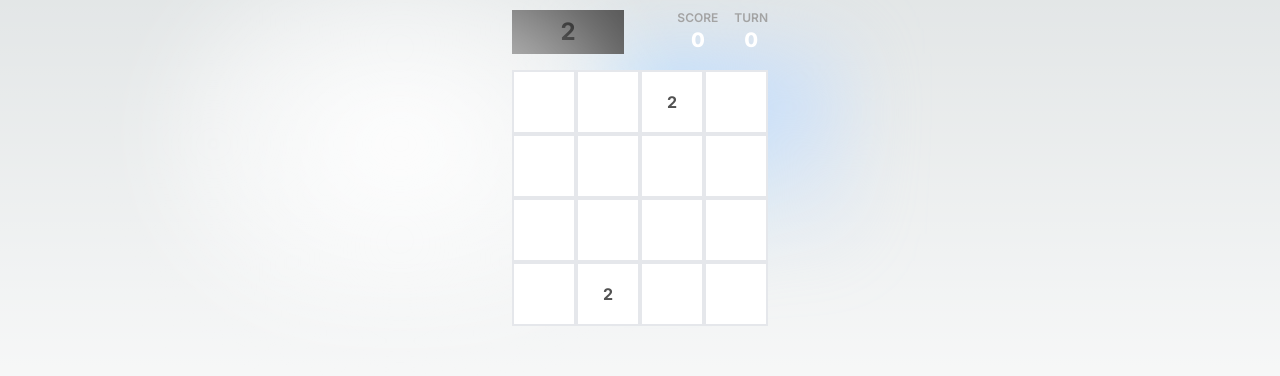
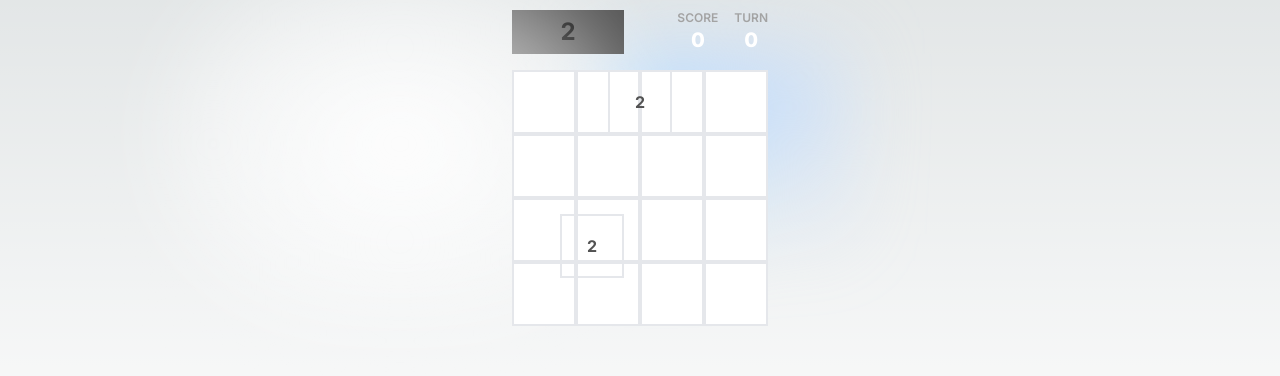
Before and after one commit to neuralworm/2048, a Next.js app: page / in a window 1280 px wide. Shown: the part 256-632 px from the top of the page. Built offline with nearby package versions, Linux system fonts and the light colour scheme.

Commit message:
Moved left/top position to transform position for performance.

```diff
--- a/src/components/GameView.tsx
+++ b/src/components/GameView.tsx
@@ -473,10 +473,11 @@ interface blockprop {
 
 const Block = ({ cell, coord }: blockprop) => {
     return (
-        <div className={` flex absolute flex-row items-center justify-center border-2 w-1/4 h-1/4 font-bold text-neutral-600  ${BoxPosition(coord)} ${CellStyle[cell.value]}`} data-id={cell.id} >
+        <div className={`flex absolute flex-row items-center justify-center border-2 w-1/4 h-1/4 font-bold text-neutral-600 transition-speed ${BoxPosition(coord)} ${CellStyle[cell.value]}`} data-id={cell.id} style={{
+            transform: `translateX(${coord[0] * 3}rem) translateY(${coord[1] * 3}rem)`,
+        }}>
             <div className="">
-
-            {cell.value}
+                {cell.value}
             </div>
         </div>
     )
@@ -485,7 +486,7 @@ const Block = ({ cell, coord }: blockprop) => {
 const BoxPosition = (coord: Coord): string => {
     let left = coord[0] == 0 ? "0" : (coord[0] == 1 ? "1/4" : (coord[0] == 2 ? "1/2" : "3/4"))
     let top = coord[1] == 0 ? "0" : (coord[1] == 1 ? "1/4" : (coord[1] == 2 ? "1/2" : "3/4"))
-    return `left-${left} top-${top} `
+    return `translate-x-${left} translate-y-${top} `
 }
 
 
--- a/src/styles/globals.css
+++ b/src/styles/globals.css
@@ -54,3 +54,6 @@ body {
 #__next{
   height: 100%
 }
+.transition-speed{
+  transition: transform .1s;
+}
--- a/tailwind.config.js
+++ b/tailwind.config.js
@@ -15,8 +15,6 @@ module.exports = {
     },
   },
   safelist: [
-    "top-0", "top-1/4", "top-1/2", "top-3/4",
-    "left-0", "left-1/4", "left-1/2", "left-3/4",
     {
       pattern: /bg-(neutral)-/,
       pattern: /text-(neutral)-/,
```
